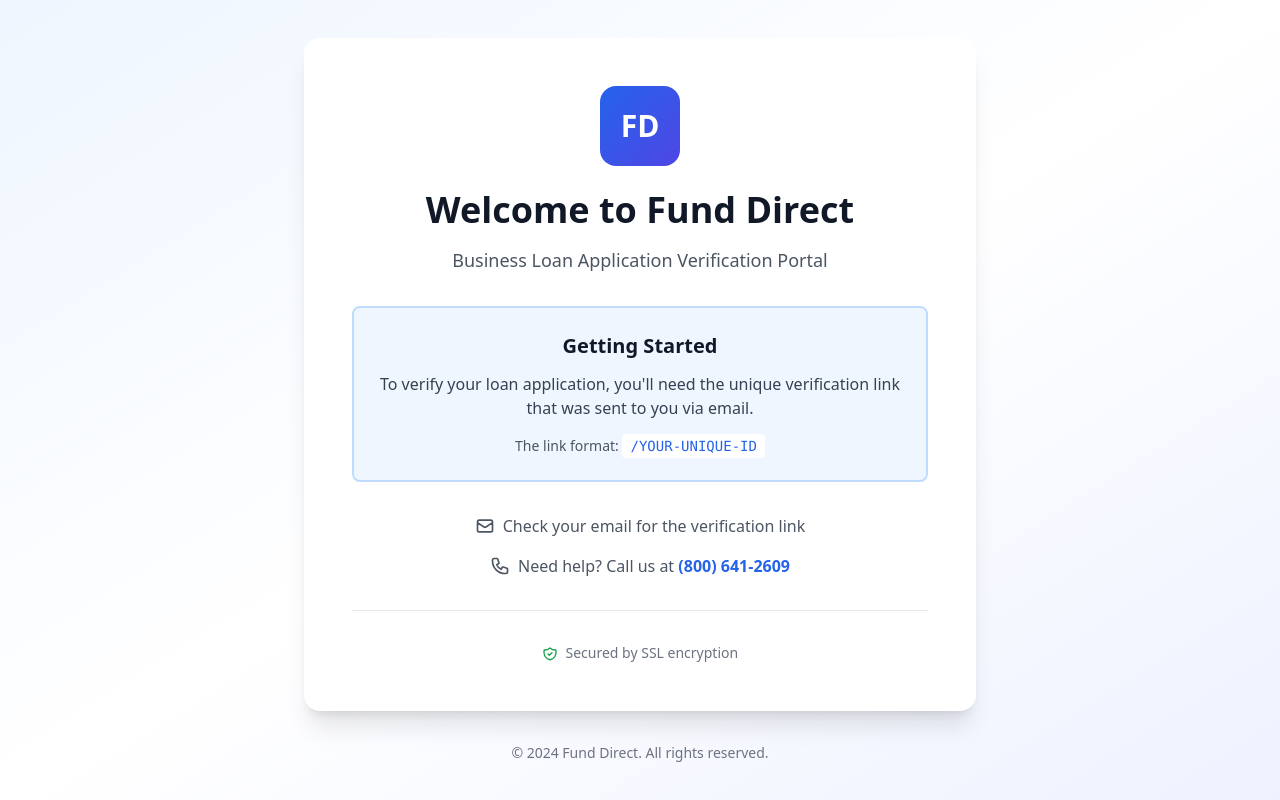
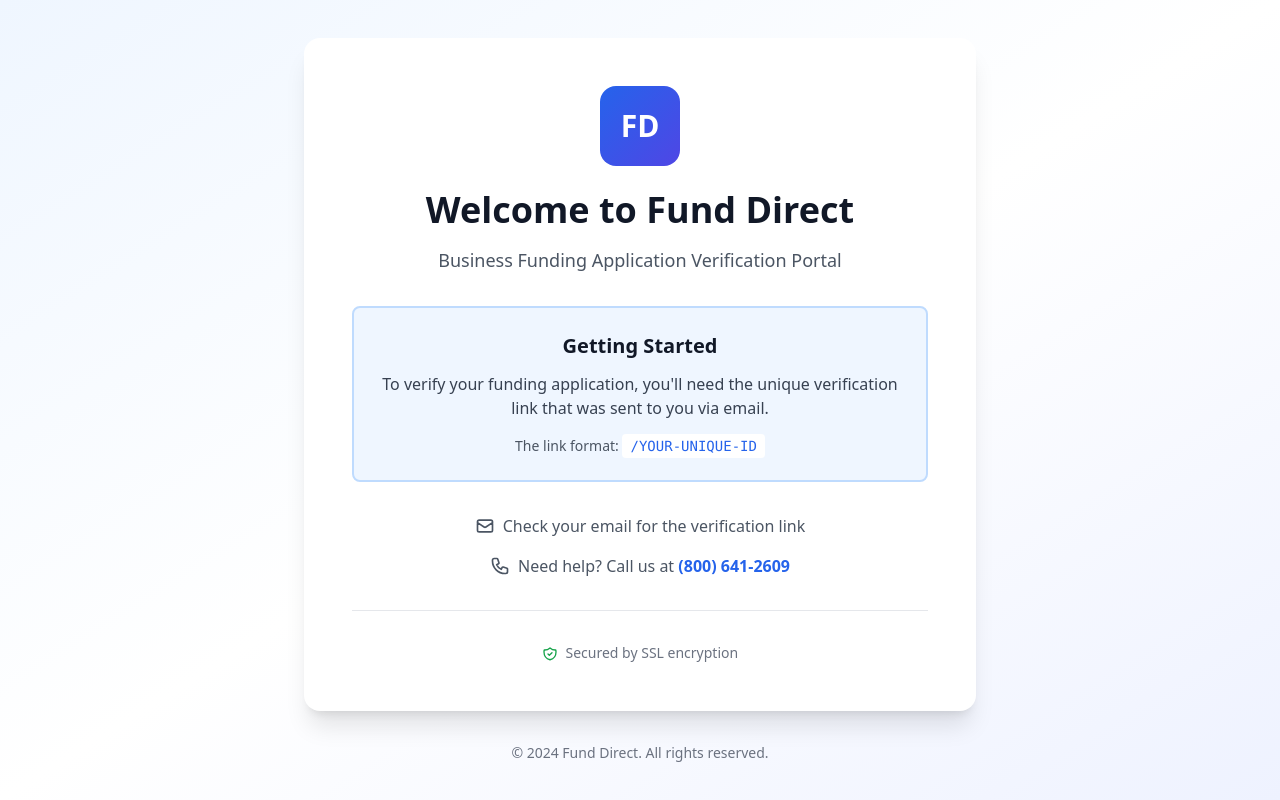
Before and after one commit to kapil303196/frontend-lending, a Nuxt app: page / in a window 1280 px wide. Built offline with nearby package versions, Linux system fonts and the light colour scheme.

Commit message:
Text changes

```diff
--- a/nuxt.config.ts
+++ b/nuxt.config.ts
@@ -21,11 +21,11 @@ export default defineNuxtConfig({
 
   app: {
     head: {
-      title: 'Fund Direct - Business Loan Application',
+      title: 'Fund Direct - Business Funding Application',
       meta: [
         { charset: 'utf-8' },
         { name: 'viewport', content: 'width=device-width, initial-scale=1' },
-        { name: 'description', content: 'Fund Direct business loan verification form' }
+        { name: 'description', content: 'Fund Direct business funding verification form' }
       ],
       link: [
         { rel: 'icon', type: 'image/x-icon', href: '/favicon.ico' }
--- a/pages/[uniqueId].vue
+++ b/pages/[uniqueId].vue
@@ -9,7 +9,7 @@
           </div>
           <div>
             <h1 class="text-2xl font-bold text-gray-900">Fund Direct</h1>
-            <p class="text-xs text-gray-500">Business Loan Verification</p>
+            <p class="text-xs text-gray-500">Business Funding Verification</p>
           </div>
         </div>
       </div>
--- a/pages/index.vue
+++ b/pages/index.vue
@@ -11,13 +11,13 @@
         </h1>
 
         <p class="text-lg text-gray-600 mb-8">
-          Business Loan Application Verification Portal
+          Business Funding Application Verification Portal
         </p>
 
         <div class="bg-blue-50 border-2 border-blue-200 rounded-lg p-6 mb-8">
           <h2 class="text-xl font-bold text-gray-900 mb-3">Getting Started</h2>
           <p class="text-gray-700 mb-4">
-            To verify your loan application, you'll need the unique verification link that was sent to you via email.
+            To verify your funding application, you'll need the unique verification link that was sent to you via email.
           </p>
           <p class="text-sm text-gray-600">
             The link format: <code class="bg-white px-2 py-1 rounded text-blue-600 font-mono">/YOUR-UNIQUE-ID</code>
@@ -61,6 +61,6 @@
 
 <script setup lang="ts">
 useHead({
-  title: 'Fund Direct - Business Loan Verification'
+  title: 'Fund Direct - Business Funding Verification'
 })
 </script>
```
